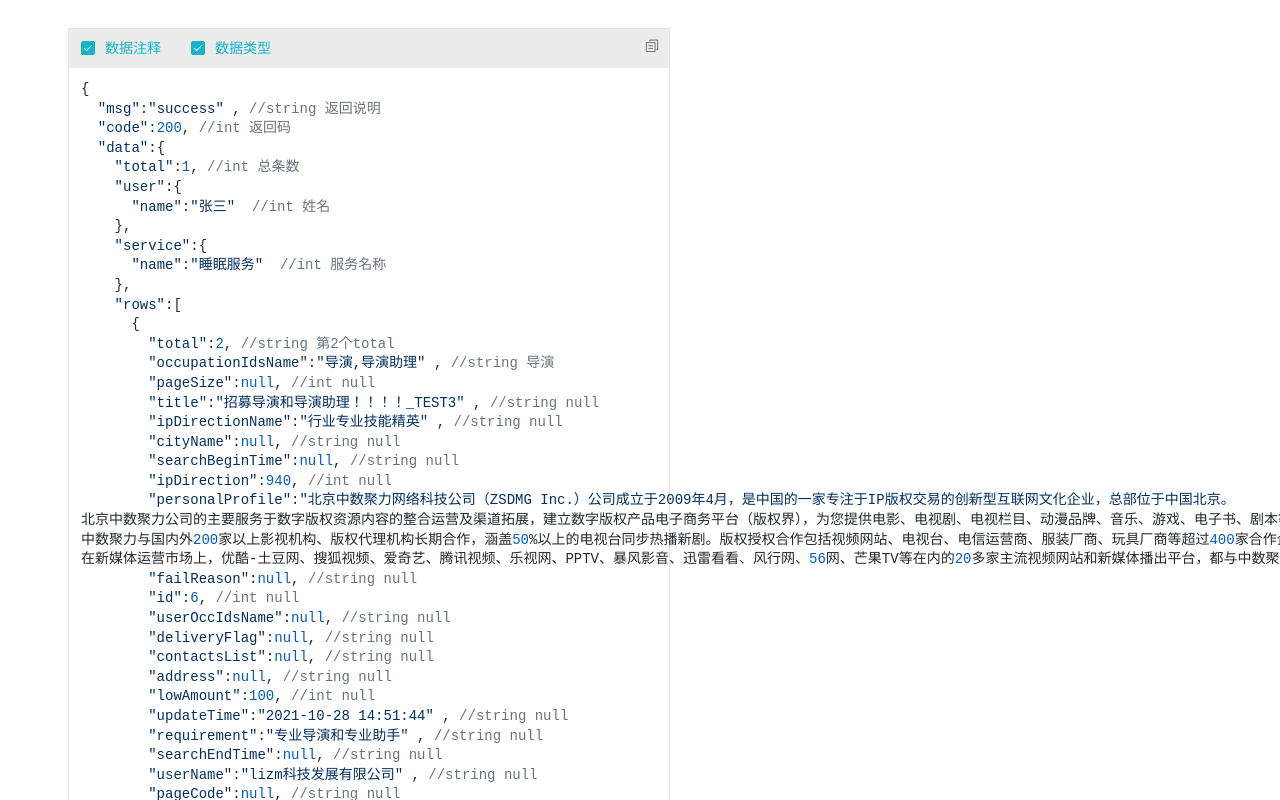
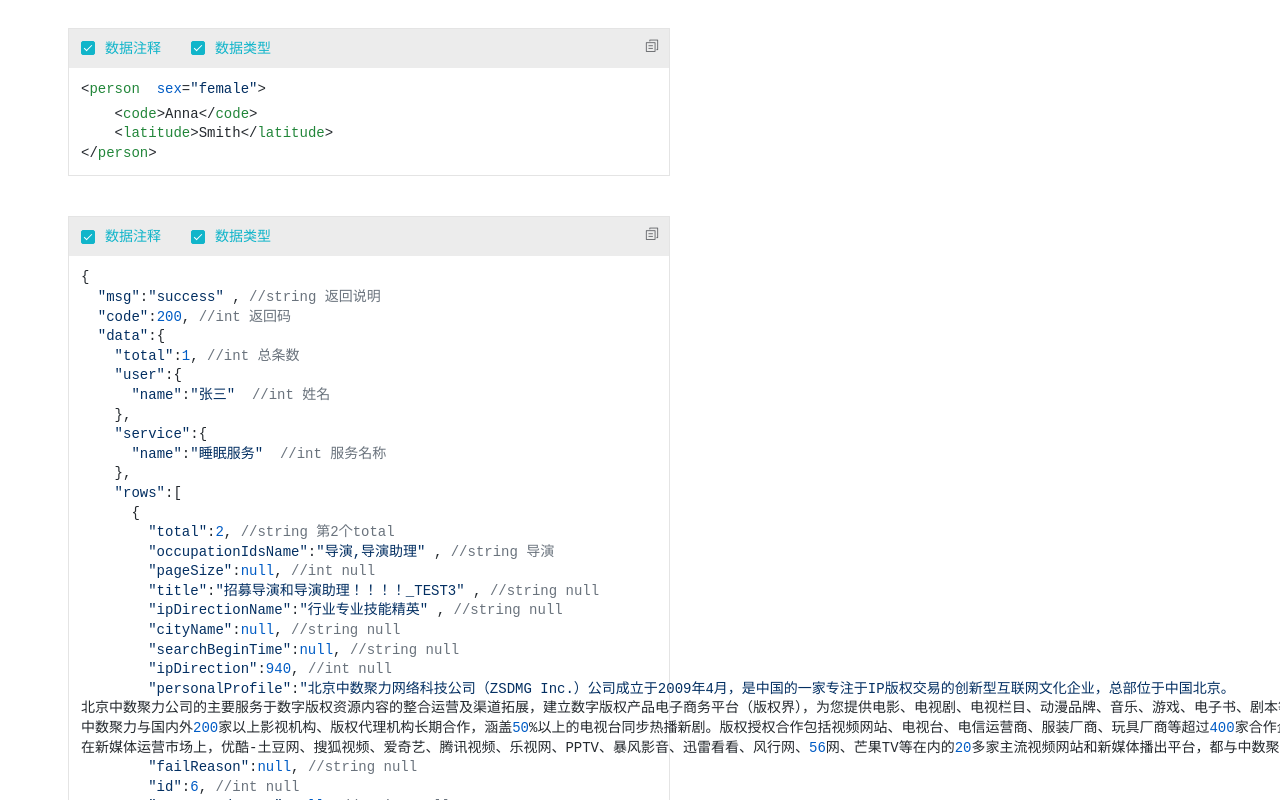
Before and after one commit to easyapi/easyapi-data-view, a Vue app: page / in a window 1280 px wide. Shown: the top 800 px of the page. Built offline with nearby package versions, Linux system fonts and the light colour scheme.

Commit message:
完善data-view组件

```diff
--- a/example/App.vue
+++ b/example/App.vue
@@ -1,15 +1,28 @@
 <template>
   <div>
+    <div class="editor">
+      <easyapi-data-view
+        :responseData="xmlData"
+        :commentData="xmlCommentData"
+        :type="xmlType"
+        :size="fontSize"
+        :id="'json'"
+      ></easyapi-data-view>
+    </div>
+    <!-- <easyapi-data-view
+        :responseData="xmlData"
+        :commentData="xmlCommentData"
+        :type="xmlType"
+        :fontSize='fontSize'
+      ></easyapi-data-view> -->
     <div class="editor">
       <easyapi-data-view
         :responseData="jsonData"
         :commentData="jsonCommentData"
         :type="jsonType"
-        :fontSize='fontSize'
+        :fontSize="fontSize"
+        :id="'xml'"
       ></easyapi-data-view>
-    </div>
-    <div class="editor">
-      <!--          <easyapi-data-view :responseData="xmlData" :commentData="xmlCommentData" :type="xmlType" :size='fontSize'></easyapi-data-view>-->
     </div>
     <el-button @click="big">大</el-button>
     <el-button @click="middle">中</el-button>
@@ -57,7 +70,8 @@ export default {
               type: "int",
             },
             {
-              childs: [{
+              childs: [
+                {
                   childs: null,
                   demo: "张三",
                   description: "姓名",
@@ -65,7 +79,8 @@ export default {
                   name: "name",
                   remark: null,
                   type: "int",
-              }],
+                },
+              ],
               demo: null,
               description: null,
               mock: null,
@@ -74,7 +89,8 @@ export default {
               type: "object",
             },
             {
-              childs: [{
+              childs: [
+                {
                   childs: null,
                   demo: "睡眠",
                   description: "服务名称",
@@ -82,7 +98,8 @@ export default {
                   name: "name",
                   remark: null,
                   type: "int",
-              }],
+                },
+              ],
               demo: null,
               description: null,
               mock: null,
@@ -426,15 +443,15 @@ export default {
   },
   methods: {
     big() {
-      this.fontSize = '16px'
+      this.fontSize = "16px";
     },
     small() {
-      this.fontSize = '12px'
+      this.fontSize = "12px";
     },
     middle() {
-      this.fontSize = '14px'
-    }
-  }
+      this.fontSize = "14px";
+    },
+  },
 };
 </script>
 
--- a/src/DataView.vue
+++ b/src/DataView.vue
@@ -1,20 +1,24 @@
 <template>
   <div class="ea-data-view" id="data-view">
     <div class="ea-data-view_control" v-if="type === 'json' || type === 'xml'">
-      <el-checkbox v-model="ifShowDescription" @change="response()">数据注释</el-checkbox>
-      <el-checkbox v-model="ifShowType" @change="response()">数据类型</el-checkbox>
+      <el-checkbox v-model="ifShowDescription" @change="response()"
+        >数据注释</el-checkbox
+      >
+      <el-checkbox v-model="ifShowType" @change="response()"
+        >数据类型</el-checkbox
+      >
       <el-tooltip class="item" effect="dark" content="复制" placement="top">
         <el-button icon="el-icon-document-copy" @click="copy"></el-button>
       </el-tooltip>
     </div>
-    <pre class="ea-data-view_viewport" id="response"></pre>
+    <pre class="ea-data-view_viewport response" :id="id"></pre>
   </div>
 </template>
 
 <script>
 import hljs from "highlight.js";
 
-import {formatJson, formatXml} from "./utils/format";
+import { formatJson, formatXml } from "./utils/format";
 
 export default {
   name: "easyapi-data-view",
@@ -22,12 +26,13 @@ export default {
     "commentData", //注释数据
     "responseData", //返回内容
     "type", //类型（json/xml）
-    "fontSize"//字体大小
+    "fontSize", //字体大小
+    "id",
   ],
   data() {
     return {
       ifShowDescription: true, //是否显示数据注释
-      ifShowType: true //是否显示数据类型
+      ifShowType: true, //是否显示数据类型
     };
   },
   created() {
@@ -53,7 +58,7 @@ export default {
      */
     setFontSize() {
       let dataView = document.getElementById("data-view");
-      dataView.style.fontSize = this.fontSize ? '14px' : this.fontSize;
+      dataView.style.fontSize = this.fontSize ? "14px" : this.fontSize;
     },
     /**
      * 返回信息
@@ -64,7 +69,13 @@ export default {
       }
       let formatData;
       if (this.type === "json") {
-        formatData = formatJson(this.responseData, this.commentData, false, this.ifShowDescription, this.ifShowType);
+        formatData = formatJson(
+          this.responseData,
+          this.commentData,
+          false,
+          this.ifShowDescription,
+          this.ifShowType
+        );
       } else if (this.type === "xml") {
         formatData = formatXml(this.responseData);
       } else {
@@ -79,7 +90,7 @@ export default {
      * 显示
      */
     show: function (content) {
-      let target = document.getElementById("response");
+      let target = document.getElementById(this.id);
       target.textContent = content;
 
       hljs.highlightElement(target);
@@ -155,7 +166,7 @@ export default {
     background-color: #11b5ca !important;
   }
 
-  #response {
+  .response {
     .hljs {
       background: unset !important;
       background-color: unset !important;
```
Lines whose indentation alone changed are shown as unchanged.
